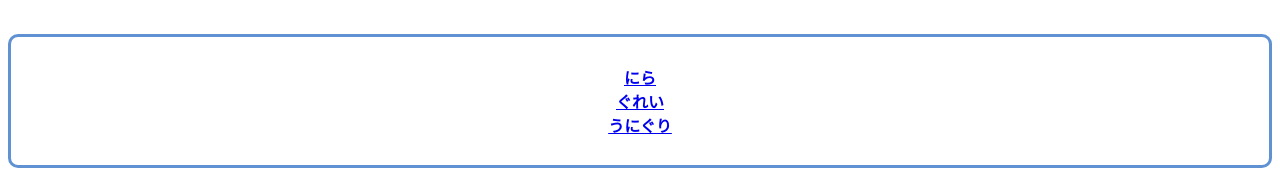
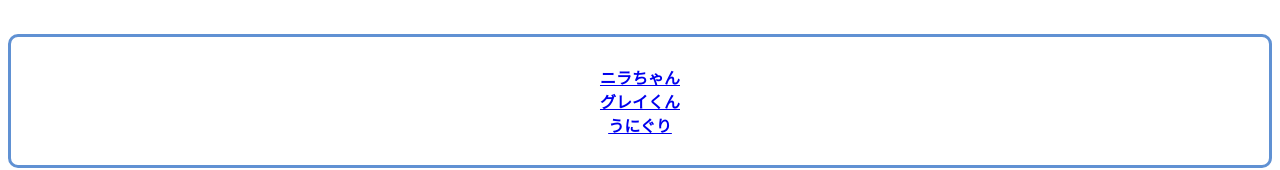
Before and after one commit to miyakoshiaoi/zm21157kouki, a plain HTML site: page index.html in a window 1280 px wide. Shown: the part 202-372 px from the top of the page. Drawn offline with Linux system fonts and the light colour scheme.

Commit message:
Update index.html

```diff
--- a/index.html
+++ b/index.html
@@ -13,8 +13,8 @@
   <div class="wrap pattern-1 mgb-20">
 <h2>目次</h2></div>
   <div class="box2"><div class="wrap pattern-1 mgb-20">
-    <p><a href="nira.html" target="_self">にら</a></p>
-    <p><a href="grey.html" target="_self">ぐれい</a></p>
+    <p><a href="nira.html" target="_self">ニラちゃん</a></p>
+    <p><a href="grey.html" target="_self">グレイくん</a></p>
     <p><a href="uniguri.html" target="_self">うにぐり</a></p>
 
     </div></div>
```
